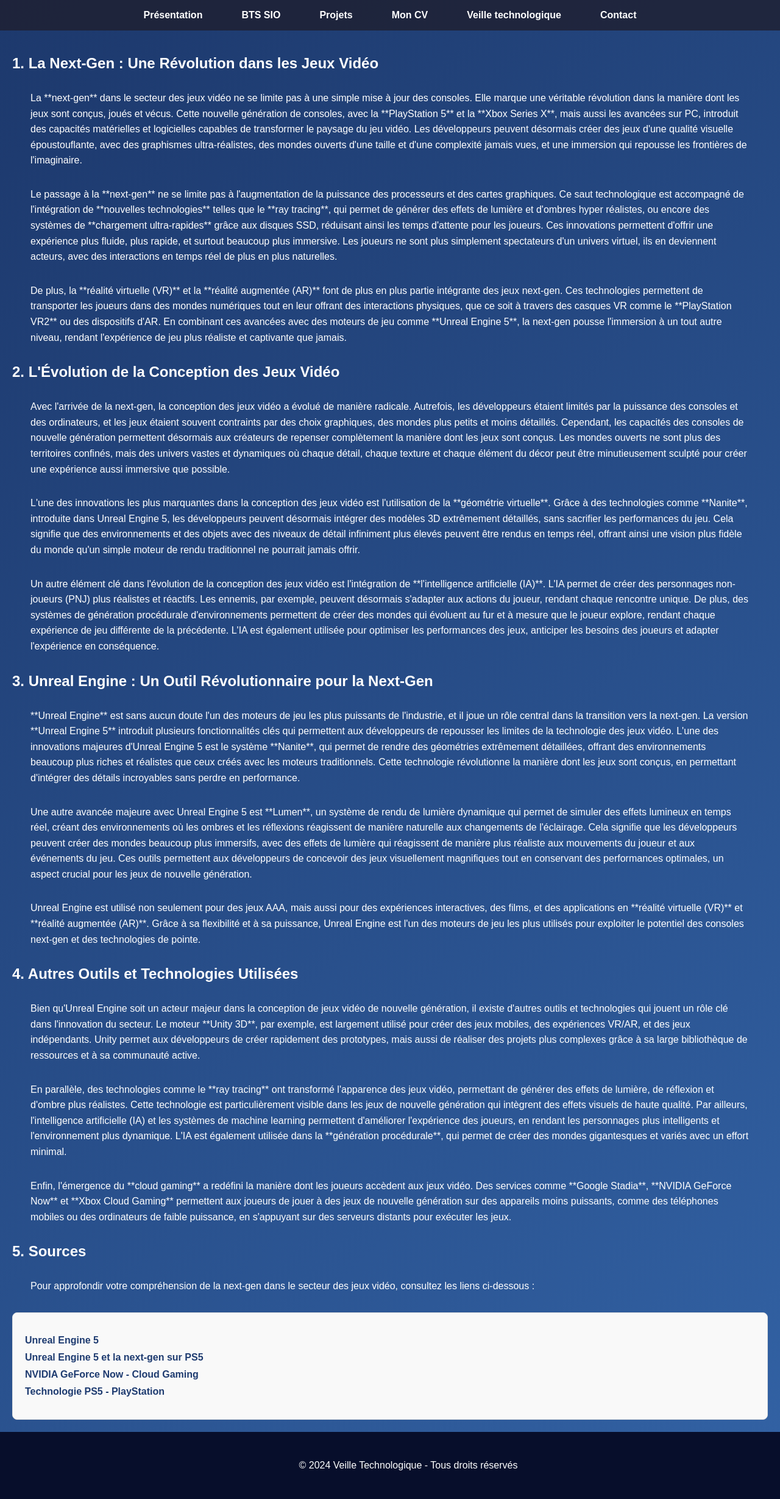
After one commit to Tojomichel/Tojomichel.github.io, a PHP site: page /veille.html in a window 1280 px wide; the page is wider, and only the part inside the window is pictured. The commit adds this page. Shown: that part at 61% size. Run offline with PHP 8.4, Linux system fonts and the light colour scheme.

Commit message:
maj portfolio, ajout sio et veille

```diff
--- a/style.css
+++ b/style.css
@@ -125,24 +125,88 @@ main {
     align-items: center;
     min-height: 100vh;
     padding: 20px;
-    gap: 40px;
+    gap: 60px;
     position: relative;
 }
 
 .presentation {
     text-align: left;
-    max-width: 800px;
+    max-width: 1000px;
     margin-bottom: 30px;
     margin-top: 75px;
     animation: fadeUp 1s ease-out forwards;
+    overflow: hidden;
 }
 
 h1 {
-    color: #4a90e2;
+    position: relative;
+    color: burlywood;
+    /* Couleur du texte */
     text-shadow: 1px 1px 3px rgba(0, 0, 0, 0.8);
     font-size: 36px;
-    margin-bottom: 50px;
+    font-family: "Monotype Corsiva", cursive;
+    text-align: center;
+    padding: 20px 40px;
+    margin: 20px auto;
+    z-index: 1;
 }
+
+h1::before {
+    content: "";
+    position: absolute;
+    top: 0;
+    left: 0;
+    right: 0;
+    bottom: 0;
+    background: rgba(15, 107, 169, 0.597);
+    /* Couleur du trapèze */
+    clip-path: polygon(5% 0, 95% 0, 100% 100%, 0 100%);
+    /* Forme du parallélogramme */
+    z-index: -1;
+}
+
+
+/*h1 {
+    color: burlywood;
+    text-shadow: 1px 1px 3px rgba(0, 0, 0, 0.8);
+    font-size: 36px;
+    margin-bottom: 1px;
+    margin-top: 30px;
+    animation-duration: 3s;
+    animation-name: slidein;
+    animation-timing-function: ease-out;
+}*/
+
+/* @keyframes slidein {
+    from {
+        transform: translateX(100%);
+    }
+    to {
+        transform: translateX(0);
+    }
+} */
+
+/* h1::before {
+    transform: scaleX(0);
+    transform-origin: bottom right;
+}
+
+h1:hover::before {
+    transform: scaleX(1);
+    transform-origin: bottom left;
+}
+
+h1::before {
+    content: " ";
+    display: block;
+    border-radius: 20px;
+    position: absolute;
+    top: 5; right: 0; bottom: 0; left: 0;
+    inset: 0 0 0 0;
+    background: hsl(198, 20%, 40%);
+    z-index: -1;
+    transition: transform .3s ease;
+} */
 
 button {
     background-color: #4a90e2;
@@ -426,5 +553,118 @@ footer {
     border-radius: 10px;
     overflow: hidden;
     height: 500px;
-    width: 780px;
+    width: 800px;
 }
+
+.skills-card {
+    background-color: rgba(255, 255, 255, 0.597);
+    text-align: center;
+    border-radius: 15px;
+    padding: 30px 0px 3px;
+    margin-bottom: 30px;
+    margin-top: 30px;
+    -webkit-box-shadow: 0px 0px 35px 0px rgba(0, 0, 0, 0.15);
+    box-shadow: 0px 0px 35px 0px rgba(0, 0, 0, 0.15);
+    transition: all linear .3s;
+    -webkit-transition: all linear .3s;
+    -moz-transition: all linear .3s;
+    -ms-transition: all linear .3s;
+    -o-transition: all linear .3s;
+    -webkit-transform: scale(1);
+    transform: scale(1)
+}
+
+.skills-card:hover {
+    -webkit-transform: scale(1.05);
+    transform: scale(1.15);
+    background-color: rgb(127, 184, 225);
+}
+
+.bts-sio {
+    margin: 50px auto;
+    padding: 20px;
+    border-radius: 8px;
+    box-shadow: 0 6px 8px rgba(0, 0, 0, 0.1);
+    max-width: 900px;
+    line-height: 1.6;
+}
+
+.bts-sio h2 {
+    font-size: 28px;
+    color: #e04d01;
+    margin-bottom: 10px;
+}
+
+.bts-sio h3 {
+    font-size: 22px;
+    margin: 20px 0 10px;
+}
+
+.bts-sio .specialites {
+    display: flex;
+    gap: 20px;
+    flex-wrap: wrap;
+}
+
+.bts-sio .specialite {
+    flex: 1;
+    background: rgb(95, 133, 198);
+    padding: 15px;
+    border-radius: 8px;
+    box-shadow: 0 2px 4px rgba(0, 0, 0, 0.1);
+    min-width: 250px;
+}
+
+.bts-sio .specialite h4 {
+    font-size: 20px;
+    color: burlywood;
+    margin-bottom: 10px;
+}
+
+.bts-sio .specialite ul {
+    margin-top: 10px;
+    padding-left: 20px;
+    list-style: disc;
+    color: black;
+}
+
+.bts-sio .specialite li {
+    margin: 5px 0;
+}
+
+
+.content p {
+    line-height: 1.6;
+    margin-bottom: 30px;
+    margin-top: 30px;
+    margin-left: 30px;
+    margin-right: 30px;
+    text-align: left;
+}
+
+.content .source-card {
+    background-color: #f9f9f9;
+    border: 1px solid #ddd;
+    padding: 20px;
+    margin-top: 30px;
+    border-radius: 8px;
+}
+
+.content .source-card ul {
+    list-style: none;
+    padding: 0;
+}
+
+.content .source-card ul li {
+    margin-bottom: 10px;
+}
+
+.content .source-card ul li a {
+    color: #1e3b70;
+    text-decoration: none;
+    font-weight: bold;
+}
+
+.content .source-card ul li a:hover {
+    text-decoration: underline;
+}
--- /dev/null
+++ b/veille.html
@@ -0,0 +1,195 @@
+<!DOCTYPE html>
+<html lang="fr">
+
+<head>
+    <meta charset="UTF-8">
+    <meta name="viewport" content="width=device-width, initial-scale=1.0">
+    <title>Veille Technologique - Next-Gen dans les Jeux Vidéo</title>
+    <link rel="stylesheet" href="style.css">
+</head>
+
+<body>
+    <header>
+        <nav>
+            <ul>
+                <li><a href="index.html">Présentation</a></li>
+                <li><a href="sio.html">BTS SIO</a></li>
+                <li><a href="projet.html">Projets</a></li>
+                <li><a href="cv.html">Mon CV</a></li>
+                <li><a href="veille.html">Veille technologique</a></li>
+                <li><a href="contact.html">Contact</a></li>
+            </ul>
+        </nav>
+    </header>
+    <main class="page">
+
+        <section class="content">
+            <h2>1. La Next-Gen : Une Révolution dans les Jeux Vidéo</h2>
+            <p>
+                La **next-gen** dans le secteur des jeux vidéo ne se limite pas à une simple mise à jour des consoles.
+                Elle
+                marque une véritable révolution dans la manière dont les jeux sont conçus, joués et vécus. Cette
+                nouvelle
+                génération de consoles, avec la **PlayStation 5** et la **Xbox Series X**, mais aussi les avancées sur
+                PC,
+                introduit des capacités matérielles et logicielles capables de transformer le paysage du jeu vidéo. Les
+                développeurs peuvent désormais créer des jeux d'une qualité visuelle époustouflante, avec des graphismes
+                ultra-réalistes, des mondes ouverts d'une taille et d'une complexité jamais vues, et une immersion qui
+                repousse les frontières de l'imaginaire.
+            </p>
+            <p>
+                Le passage à la **next-gen** ne se limite pas à l'augmentation de la puissance des processeurs et des
+                cartes
+                graphiques. Ce saut technologique est accompagné de l'intégration de **nouvelles technologies** telles
+                que
+                le **ray tracing**, qui permet de générer des effets de lumière et d'ombres hyper réalistes, ou encore
+                des
+                systèmes de **chargement ultra-rapides** grâce aux disques SSD, réduisant ainsi les temps d'attente pour
+                les
+                joueurs. Ces innovations permettent d'offrir une expérience plus fluide, plus rapide, et surtout
+                beaucoup
+                plus immersive. Les joueurs ne sont plus simplement spectateurs d'un univers virtuel, ils en deviennent
+                acteurs, avec des interactions en temps réel de plus en plus naturelles.
+            </p>
+            <p>
+                De plus, la **réalité virtuelle (VR)** et la **réalité augmentée (AR)** font de plus en plus partie
+                intégrante des jeux next-gen. Ces technologies permettent de transporter les joueurs dans des mondes
+                numériques tout en leur offrant des interactions physiques, que ce soit à travers des casques VR comme
+                le
+                **PlayStation VR2** ou des dispositifs d'AR. En combinant ces avancées avec des moteurs de jeu comme
+                **Unreal Engine 5**, la next-gen pousse l'immersion à un tout autre niveau, rendant l'expérience de jeu
+                plus
+                réaliste et captivante que jamais.
+            </p>
+
+            <h2>2. L'Évolution de la Conception des Jeux Vidéo</h2>
+            <p>
+                Avec l'arrivée de la next-gen, la conception des jeux vidéo a évolué de manière radicale. Autrefois, les
+                développeurs étaient limités par la puissance des consoles et des ordinateurs, et les jeux étaient
+                souvent
+                contraints par des choix graphiques, des mondes plus petits et moins détaillés. Cependant, les capacités
+                des
+                consoles de nouvelle génération permettent désormais aux créateurs de repenser complètement la manière
+                dont
+                les jeux sont conçus. Les mondes ouverts ne sont plus des territoires confinés, mais des univers vastes
+                et
+                dynamiques où chaque détail, chaque texture et chaque élément du décor peut être minutieusement sculpté
+                pour
+                créer une expérience aussi immersive que possible.
+            </p>
+            <p>
+                L'une des innovations les plus marquantes dans la conception des jeux vidéo est l'utilisation de la
+                **géométrie virtuelle**. Grâce à des technologies comme **Nanite**, introduite dans Unreal Engine 5, les
+                développeurs peuvent désormais intégrer des modèles 3D extrêmement détaillés, sans sacrifier les
+                performances du jeu. Cela signifie que des environnements et des objets avec des niveaux de détail
+                infiniment plus élevés peuvent être rendus en temps réel, offrant ainsi une vision plus fidèle du monde
+                qu'un simple moteur de rendu traditionnel ne pourrait jamais offrir.
+            </p>
+            <p>
+                Un autre élément clé dans l'évolution de la conception des jeux vidéo est l'intégration de
+                **l'intelligence
+                artificielle (IA)**. L'IA permet de créer des personnages non-joueurs (PNJ) plus réalistes et réactifs.
+                Les
+                ennemis, par exemple, peuvent désormais s'adapter aux actions du joueur, rendant chaque rencontre
+                unique. De
+                plus, des systèmes de génération procédurale d'environnements permettent de créer des mondes qui
+                évoluent au
+                fur et à mesure que le joueur explore, rendant chaque expérience de jeu différente de la précédente.
+                L'IA
+                est également utilisée pour optimiser les performances des jeux, anticiper les besoins des joueurs et
+                adapter l'expérience en conséquence.
+            </p>
+
+            <h2>3. Unreal Engine : Un Outil Révolutionnaire pour la Next-Gen</h2>
+            <p>
+                **Unreal Engine** est sans aucun doute l'un des moteurs de jeu les plus puissants de l'industrie, et il
+                joue
+                un rôle central dans la transition vers la next-gen. La version **Unreal Engine 5** introduit plusieurs
+                fonctionnalités clés qui permettent aux développeurs de repousser les limites de la technologie des jeux
+                vidéo. L'une des innovations majeures d'Unreal Engine 5 est le système **Nanite**, qui permet de rendre
+                des
+                géométries extrêmement détaillées, offrant des environnements beaucoup plus riches et réalistes que ceux
+                créés avec les moteurs traditionnels. Cette technologie révolutionne la manière dont les jeux sont
+                conçus,
+                en permettant d'intégrer des détails incroyables sans perdre en performance.
+            </p>
+            <p>
+                Une autre avancée majeure avec Unreal Engine 5 est **Lumen**, un système de rendu de lumière dynamique
+                qui
+                permet de simuler des effets lumineux en temps réel, créant des environnements où les ombres et les
+                réflexions réagissent de manière naturelle aux changements de l'éclairage. Cela signifie que les
+                développeurs peuvent créer des mondes beaucoup plus immersifs, avec des effets de lumière qui réagissent
+                de
+                manière plus réaliste aux mouvements du joueur et aux événements du jeu. Ces outils permettent aux
+                développeurs de concevoir des jeux visuellement magnifiques tout en conservant des performances
+                optimales,
+                un aspect crucial pour les jeux de nouvelle génération.
+            </p>
+            <p>
+                Unreal Engine est utilisé non seulement pour des jeux AAA, mais aussi pour des expériences interactives,
+                des
+                films, et des applications en **réalité virtuelle (VR)** et **réalité augmentée (AR)**. Grâce à sa
+                flexibilité et à sa puissance, Unreal Engine est l'un des moteurs de jeu les plus utilisés pour
+                exploiter le
+                potentiel des consoles next-gen et des technologies de pointe.
+            </p>
+
+            <h2>4. Autres Outils et Technologies Utilisées</h2>
+            <p>
+                Bien qu'Unreal Engine soit un acteur majeur dans la conception de jeux vidéo de nouvelle génération, il
+                existe d'autres outils et technologies qui jouent un rôle clé dans l'innovation du secteur. Le moteur
+                **Unity 3D**, par exemple, est largement utilisé pour créer des jeux mobiles, des expériences VR/AR, et
+                des
+                jeux indépendants. Unity permet aux développeurs de créer rapidement des prototypes, mais aussi de
+                réaliser
+                des projets plus complexes grâce à sa large bibliothèque de ressources et à sa communauté active.
+            </p>
+            <p>
+                En parallèle, des technologies comme le **ray tracing** ont transformé l'apparence des jeux vidéo,
+                permettant de générer des effets de lumière, de réflexion et d'ombre plus réalistes. Cette technologie
+                est
+                particulièrement visible dans les jeux de nouvelle génération qui intègrent des effets visuels de haute
+                qualité. Par ailleurs, l'intelligence artificielle (IA) et les systèmes de machine learning permettent
+                d'améliorer l'expérience des joueurs, en rendant les personnages plus intelligents et l'environnement
+                plus
+                dynamique. L'IA est également utilisée dans la **génération procédurale**, qui permet de créer des
+                mondes
+                gigantesques et variés avec un effort minimal.
+            </p>
+            <p>
+                Enfin, l'émergence du **cloud gaming** a redéfini la manière dont les joueurs accèdent aux jeux vidéo.
+                Des
+                services comme **Google Stadia**, **NVIDIA GeForce Now** et **Xbox Cloud Gaming** permettent aux joueurs
+                de
+                jouer à des jeux de nouvelle génération sur des appareils moins puissants, comme des téléphones mobiles
+                ou
+                des ordinateurs de faible puissance, en s'appuyant sur des serveurs distants pour exécuter les jeux.
+            </p>
+
+            <h2>5. Sources</h2>
+            <p>
+                Pour approfondir votre compréhension de la next-gen dans le secteur des jeux vidéo, consultez les liens
+                ci-dessous :
+            </p>
+            <div class="source-card">
+                <ul>
+                    <li><a href="https://www.unrealengine.com" target="_blank">Unreal Engine 5</a></li>
+                    <li><a href="https://www.theverge.com/2020/5/12/21256446/unreal-engine-5-demos-ps5-ray-tracing"
+                            target="_blank">Unreal Engine 5 et la next-gen sur PS5</a></li>
+                    <li><a href="https://www.nvidia.com/en-us/geforce/geforce-now/" target="_blank">NVIDIA GeForce Now -
+                            Cloud
+                            Gaming</a></li>
+                    <li><a href="https://www.playstation.com/en-us/support/hardware/ps5-technology/"
+                            target="_blank">Technologie
+                            PS5 - PlayStation</a></li>
+                </ul>
+            </div>
+        </section>
+    </main>
+
+    <footer>
+        <p>&copy; 2024 Veille Technologique - Tous droits réservés</p>
+    </footer>
+</body>
+
+</html>
```
Also changed, not shown: other parts of style.css (+74 -11 lines), contact.html (+13 -10 lines), cv.html (+2 -19 lines), index.html (+41 -4 lines), projet.html (+31 -28 lines), sio.html (added, +120 -0 lines), imgComp/github.png (added), 1 other file.
